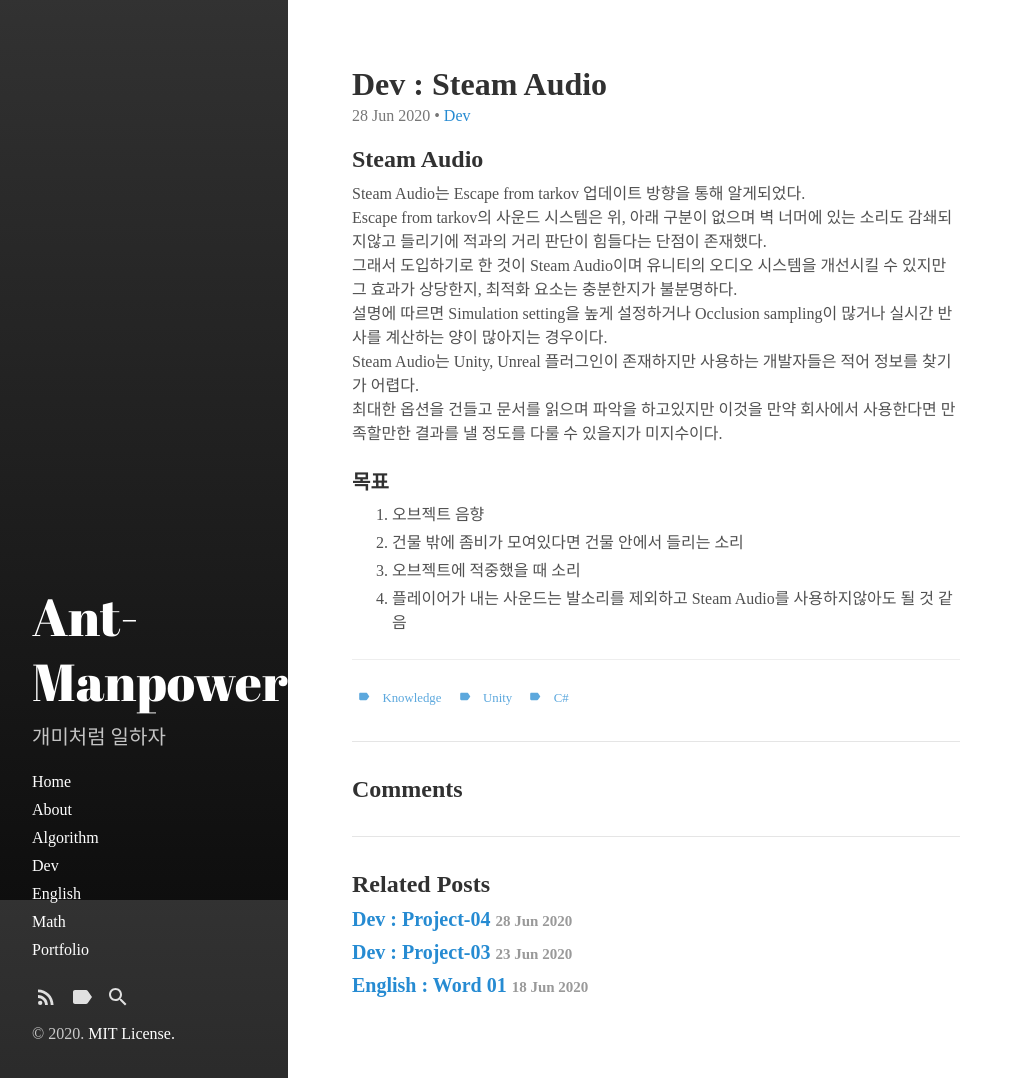
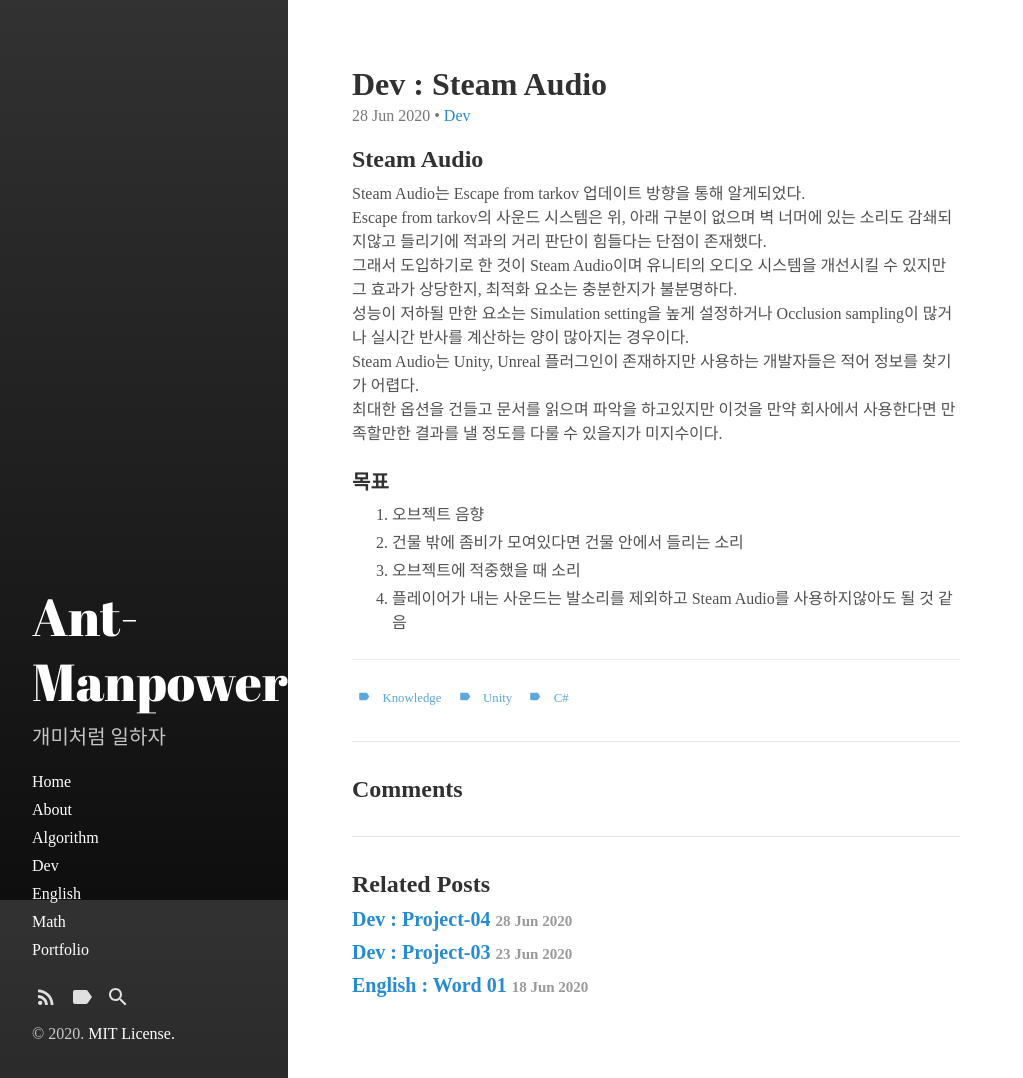
Before and after one commit to lis0517/lis0517.github.io, a Jekyll site: the page built from _posts/2020-06-28-post-Dev-Unity_SteamAudio.md, in a window 1280 px wide and 1078 px high. Shown: the whole window, without its empty margins (0-1023 px from the left). Built offline with Jekyll 4.4.1, drawn with Linux system fonts in a browser that asks for light colours.

Commit message:
Update : SteamAudio post
문맥 수정

```diff
--- a/_posts/2020-06-28-post-Dev-Unity_SteamAudio.md
+++ b/_posts/2020-06-28-post-Dev-Unity_SteamAudio.md
@@ -15,10 +15,9 @@ tags:
 Steam Audio는 Escape from tarkov 업데이트 방향을 통해 알게되었다.
 Escape from tarkov의 사운드 시스템은 위, 아래 구분이 없으며 벽 너머에 있는 소리도 감쇄되지않고 들리기에 적과의 거리 판단이 힘들다는 단점이 존재했다.
 그래서 도입하기로 한 것이 Steam Audio이며 유니티의 오디오 시스템을 개선시킬 수 있지만 그 효과가 상당한지, 최적화 요소는 충분한지가 불분명하다.
-설명에 따르면 Simulation setting을 높게 설정하거나 Occlusion sampling이 많거나 실시간 반사를 계산하는 양이 많아지는 경우이다.
+성능이 저하될 만한 요소는 Simulation setting을 높게 설정하거나 Occlusion sampling이 많거나 실시간 반사를 계산하는 양이 많아지는 경우이다.
 Steam Audio는 Unity, Unreal 플러그인이 존재하지만 사용하는 개발자들은 적어 정보를 찾기가 어렵다.
 최대한 옵션을 건들고 문서를 읽으며 파악을 하고있지만 이것을 만약 회사에서 사용한다면 만족할만한 결과를 낼 정도를 다룰 수 있을지가 미지수이다.
-
 
 ### 목표
 
```
